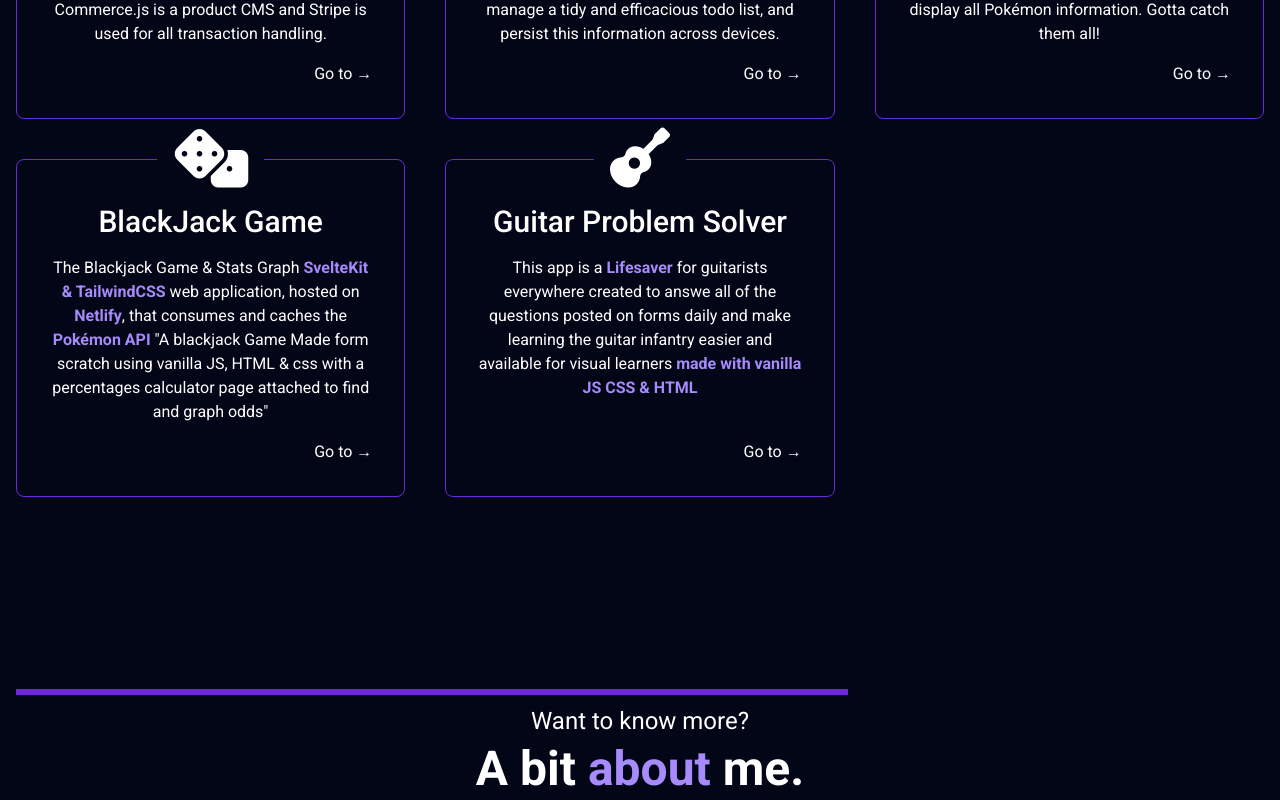
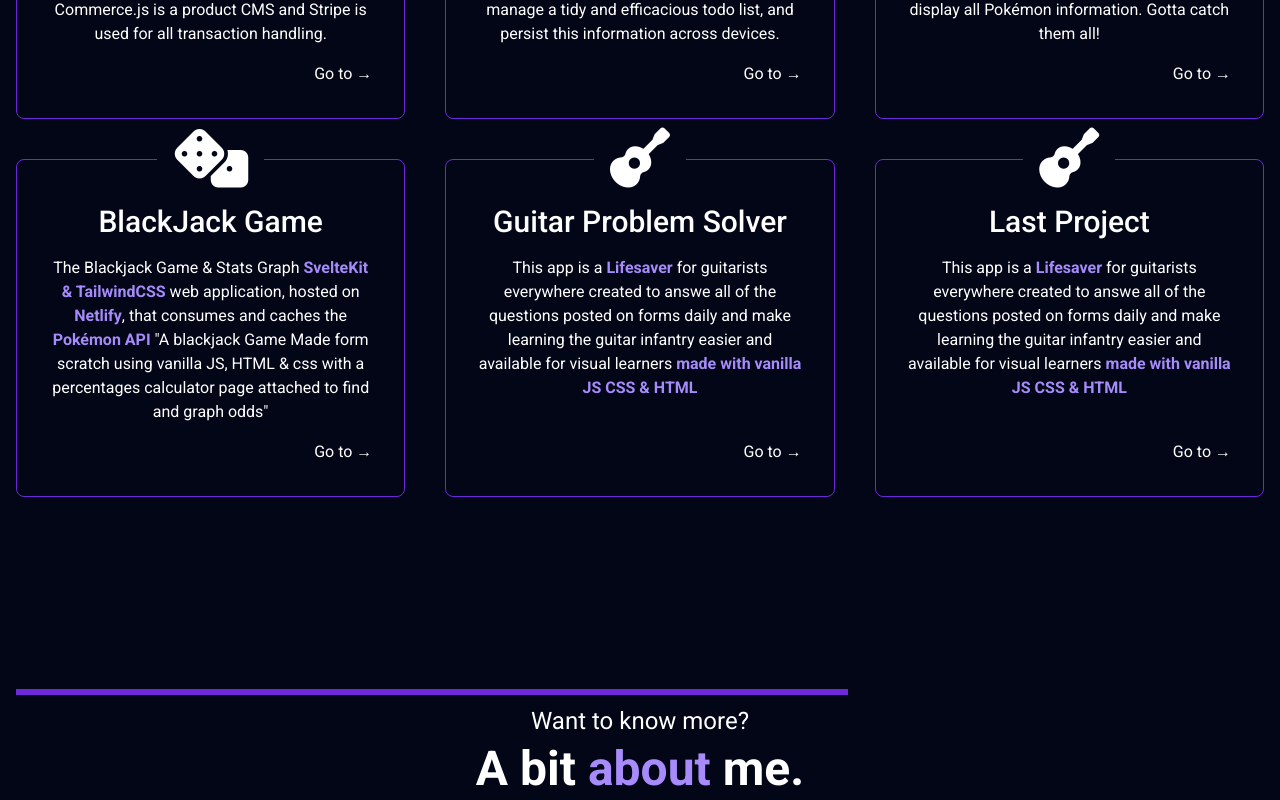
Before and after one commit to deadlykittensgs/tailwind-portfolio, a SvelteKit app: page / in a window 1280 px wide. Shown: the part 1200-2000 px from the top of the page. Built offline with nearby package versions, Linux system fonts and the light colour scheme.

Commit message:
6th project added to maintain even  look

```diff
--- a/src/components/Main.svelte
+++ b/src/components/Main.svelte
@@ -37,6 +37,14 @@
             description:
                 "A blackjack Game Made form scratch using vanilla JS, HTML & css with a percentages calculator page attached to find and graph odds",
         },
+        {
+            href: "https://remarkable-druid-92d73e.netlify.app/",
+            name: "Last Project",
+            icon: "fa-solid fa-guitar",
+            description:
+                "A blackjack Game Made form scratch using vanilla JS, HTML & css with a percentages calculator page attached to find and graph odds",
+        },
+
 
     ];
 
@@ -166,6 +174,13 @@
             <strong class="text-violet-400">made with vanilla JS CSS & HTML</strong>
         </p>
     </Step>
+    <Step step={steps[5]}>
+        <p>
+            This app is a <strong class="text-violet-400">Lifesaver</strong>
+            for guitarists everywhere created to answe all of the questions posted on forms daily and make learning the guitar infantry easier and available for visual learners
+            <strong class="text-violet-400">made with vanilla JS CSS & HTML</strong>
+        </p>
+    </Step>
 </div>
 </section >
 
```
